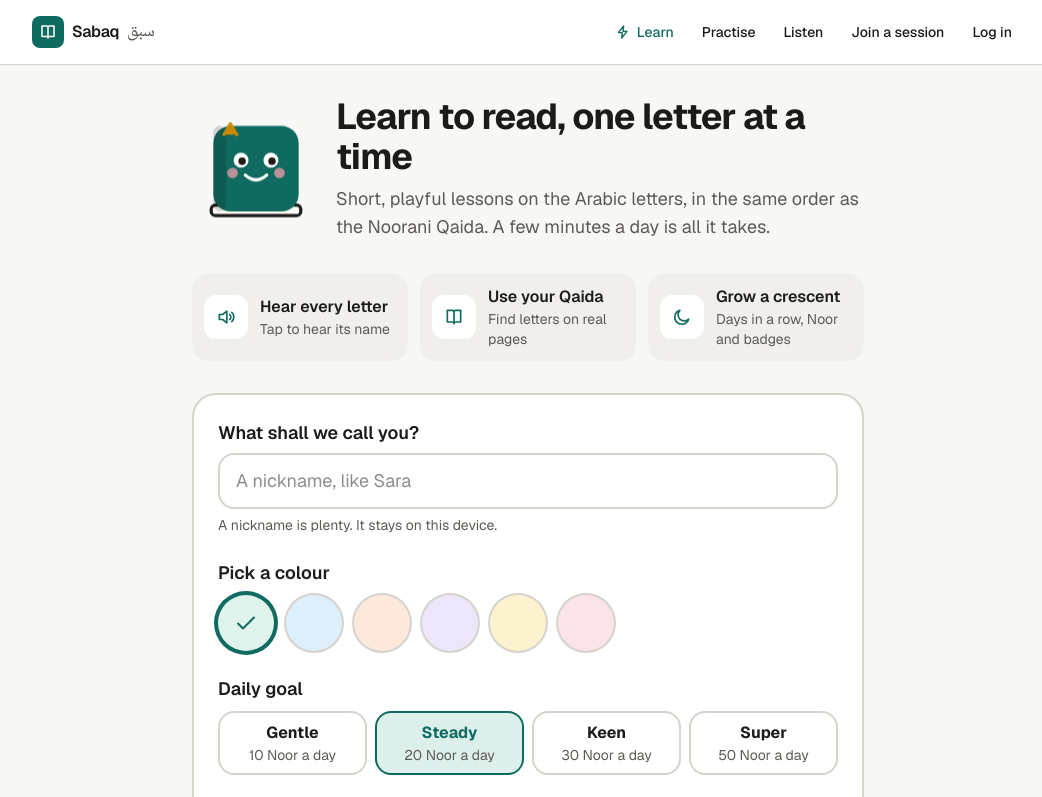
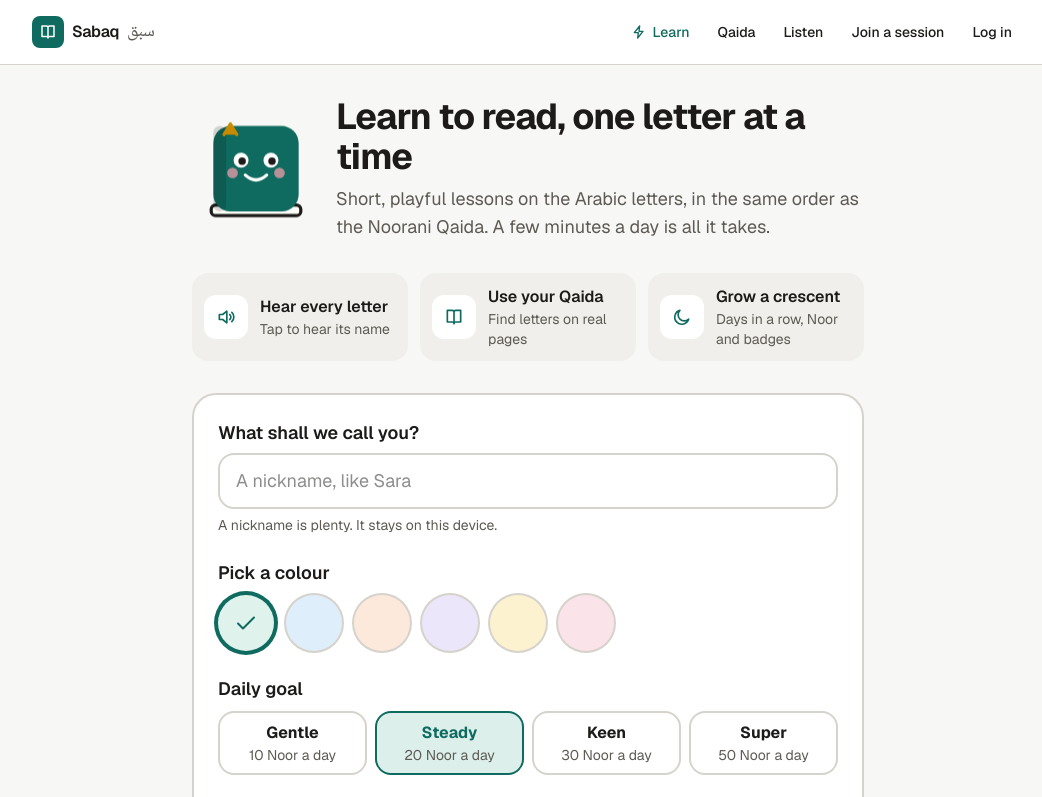
Before and after one commit to arshad75/sabaq, a Next.js app: page /learn in a window 1280 px wide. Shown: the top 797 px of the page, without its empty margins (112-1154 px from the left). Built offline with nearby package versions, Linux system fonts and the light colour scheme.

Commit message:
fix(nav): one menu everywhere once signed in

```diff
--- a/src/app/globals.css
+++ b/src/app/globals.css
@@ -115,6 +115,13 @@ body {
   font-family: var(--font-sans);
 }
 
+/* The tab bar on phones and tablets covers the bottom of the page; keep content clear of it. */
+@media (width < 64rem) {
+  body:has([data-bottom-nav]) {
+    padding-bottom: calc(3.5rem + env(safe-area-inset-bottom));
+  }
+}
+
 :focus-visible {
   outline: 3px solid var(--focus);
   outline-offset: 2px;
--- a/src/components/auth/AuthNavLink.tsx
+++ b/src/components/auth/AuthNavLink.tsx
@@ -3,12 +3,11 @@
 import Link from "next/link";
 import { useSyncExternalStore, type ReactNode } from "react";
 import { supabaseAuth } from "@/lib/auth/mode";
-import { Icon } from "@/components/ui/Icon";
 
 // The Supabase session cookie is readable by the page, so static pages can tell without a server call.
 const signedIn = () => supabaseAuth && /(?:^|;\s*)sb-[^=]+-auth-token(?:\.0)?=/.test(document.cookie);
 
-function useSignedIn() {
+export function useSignedIn() {
   return useSyncExternalStore(
     () => () => {},
     signedIn,
@@ -24,15 +23,3 @@ export function HomeLink({ className, children }: { className: string; children:
     </Link>
   );
 }
-
-export function AuthNavLink({ className }: { className: string }) {
-  return useSignedIn() ? (
-    <Link href="/welcome" className={`${className} gap-1.5`}>
-      <Icon name="home" size={16} /> Home
-    </Link>
-  ) : (
-    <Link href="/login" className={className}>
-      {supabaseAuth ? "Sign in" : "Log in"}
-    </Link>
-  );
-}
--- a/src/components/learn/LearnParts.tsx
+++ b/src/components/learn/LearnParts.tsx
@@ -73,7 +73,7 @@ export function StatsBar({ learner, data, onLearners }: { learner: Learner; data
 
 export function Tabs({ at, go }: { at: "path" | "review" | "me"; go: (path: string) => void }) {
   const tabs = [
-    { id: "path", path: "", label: "Learn", icon: "home" },
+    { id: "path", path: "", label: "Learn", icon: "zap" },
     { id: "review", path: "review", label: "Practise", icon: "dots" },
     { id: "me", path: "me", label: "Me", icon: "user" },
   ] as const;
--- a/src/components/shell/AccountShell.tsx
+++ b/src/components/shell/AccountShell.tsx
@@ -2,30 +2,25 @@ import type { ReactNode } from "react";
 import type { Account } from "@/lib/supabase/server";
 import { Icon } from "@/components/ui/Icon";
 import { Brand } from "./AppShell";
-import { BottomNav, TopNav, type NavItem } from "./Nav";
+import { BottomNav, TopNav } from "./Nav";
+import { accountNav } from "./nav-items";
 
 /** Shell for real (Supabase) accounts: top nav on wide screens, a tab bar on phones. */
 export function AccountShell({ account, children }: { account: Account; children: ReactNode }) {
-  const nav: NavItem[] = [
-    { href: "/welcome", label: "Home", icon: "home", exact: true },
-    { href: "/join", label: "Join", icon: "play" },
-    { href: "/listen", label: "Listen", icon: "speech" },
-    ...(account.isAdmin ? [{ href: "/admin", label: "Admin", icon: "shield" } as NavItem] : []),
-    { href: "/account", label: "Account", icon: "user" },
-  ];
+  const nav = accountNav(account.isAdmin);
   return (
     <div className="flex min-h-full flex-1 flex-col">
       <header className="sticky top-0 z-30 border-b border-border bg-surface/95 backdrop-blur">
         <div className="mx-auto flex h-16 max-w-5xl items-center justify-between gap-2 px-4">
           <Brand href="/welcome" />
           <TopNav items={nav} />
-          <span className="inline-flex min-h-9 items-center gap-1.5 rounded-full bg-surface-2 px-3 text-sm font-medium md:hidden">
+          <span className="inline-flex min-h-9 items-center gap-1.5 rounded-full bg-surface-2 px-3 text-sm font-medium lg:hidden">
             <Icon name="user" size={16} />
             {account.displayName}
           </span>
         </div>
       </header>
-      <main id="main" className="mx-auto w-full max-w-5xl flex-1 px-4 pt-6 pb-24 md:pb-10">
+      <main id="main" className="mx-auto w-full max-w-5xl flex-1 px-4 pt-6 pb-10">
         {children}
       </main>
       <BottomNav items={nav} />
--- a/src/components/shell/AppShell.tsx
+++ b/src/components/shell/AppShell.tsx
@@ -4,8 +4,9 @@ import { cn } from "@/lib/cn";
 import { site } from "@/lib/site";
 import { QAIDA } from "@/lib/books";
 import { Icon } from "@/components/ui/Icon";
-import { AuthNavLink, HomeLink } from "@/components/auth/AuthNavLink";
+import { HomeLink } from "@/components/auth/AuthNavLink";
 import { BottomNav, TopNav, type NavItem } from "./Nav";
+import { SiteNav } from "./SiteNav";
 
 const BRAND_CLASS = "inline-flex min-h-11 items-center gap-2 font-semibold tracking-tight";
 
@@ -67,7 +68,7 @@ export function AppShell({
       <main
         id="main"
         className={cn(
-          "mx-auto w-full flex-1 px-4 pt-6 pb-24 md:pb-10",
+          "mx-auto w-full flex-1 px-4 pt-6 pb-10",
           width === "narrow" ? "max-w-3xl" : "max-w-6xl",
         )}
       >
@@ -106,21 +107,7 @@ export function PublicShell({ children }: { children: ReactNode }) {
           <HomeLink className={BRAND_CLASS}>
             <BrandMark />
           </HomeLink>
-          <nav aria-label="Main" className="flex items-center gap-1 text-sm font-medium">
-            <Link href="/learn" className="inline-flex min-h-11 items-center gap-1.5 rounded-xl px-3 text-primary hover:bg-surface-2">
-              <Icon name="zap" size={16} /> Learn
-            </Link>
-            <Link href="/practice" className="hidden min-h-11 items-center rounded-xl px-3 hover:bg-surface-2 sm:inline-flex">
-              Practise
-            </Link>
-            <Link href="/listen" className="hidden min-h-11 items-center rounded-xl px-3 hover:bg-surface-2 md:inline-flex">
-              Listen
-            </Link>
-            <Link href="/join" className="inline-flex min-h-11 items-center rounded-xl px-3 hover:bg-surface-2">
-              Join<span className="hidden sm:inline">&nbsp;a session</span>
-            </Link>
-            <AuthNavLink className="inline-flex min-h-11 items-center rounded-xl px-3 hover:bg-surface-2" />
-          </nav>
+          <SiteNav />
         </div>
       </header>
       <main id="main" className="mx-auto w-full max-w-5xl flex-1 px-4 py-8">
--- a/src/components/shell/Nav.tsx
+++ b/src/components/shell/Nav.tsx
@@ -4,9 +4,11 @@ import Link from "next/link";
 import { usePathname } from "next/navigation";
 import { Suspense } from "react";
 import { cn } from "@/lib/cn";
-import { Icon, type IconName } from "@/components/ui/Icon";
+import { Icon } from "@/components/ui/Icon";
 
-export type NavItem = { href: string; label: string; icon: IconName; exact?: boolean };
+import type { NavItem } from "./nav-items";
+
+export type { NavItem };
 type Variant = "top" | "bottom";
 
 const isActive = (item: NavItem, pathname: string | null) =>
@@ -78,7 +80,7 @@ function ResponsiveNavList(props: { items: NavItem[]; variant: Variant }) {
 
 export function TopNav({ items }: { items: NavItem[] }) {
   return (
-    <nav aria-label="Main" className="hidden md:block">
+    <nav aria-label="Main" className="hidden lg:block">
       <ResponsiveNavList items={items} variant="top" />
     </nav>
   );
@@ -88,7 +90,8 @@ export function BottomNav({ items }: { items: NavItem[] }) {
   return (
     <nav
       aria-label="Main"
-      className="fixed inset-x-0 bottom-0 z-30 border-t border-border bg-surface/95 pb-[env(safe-area-inset-bottom)] backdrop-blur md:hidden"
+      data-bottom-nav
+      className="fixed inset-x-0 bottom-0 z-30 border-t border-border bg-surface/95 pb-[env(safe-area-inset-bottom)] backdrop-blur lg:hidden"
     >
       <ResponsiveNavList items={items} variant="bottom" />
     </nav>
--- /dev/null
+++ b/src/components/shell/SiteNav.tsx
@@ -0,0 +1,43 @@
+"use client";
+
+import Link from "next/link";
+import { useSignedIn } from "@/components/auth/AuthNavLink";
+import { supabaseAuth } from "@/lib/auth/mode";
+import { Icon } from "@/components/ui/Icon";
+import { BottomNav, TopNav } from "./Nav";
+import { accountNav } from "./nav-items";
+
+const BASE = "min-h-11 items-center rounded-xl px-3 hover:bg-surface-2";
+const LINK = `inline-flex ${BASE}`;
+
+/** Public pages: a signed-in family gets the same menu as on their home screen. */
+export function SiteNav() {
+  if (useSignedIn()) {
+    const items = accountNav();
+    return (
+      <>
+        <TopNav items={items} />
+        <BottomNav items={items} />
+      </>
+    );
+  }
+  return (
+    <nav aria-label="Main" className="flex items-center gap-1 text-sm font-medium">
+      <Link href="/learn" className={`${LINK} gap-1.5 text-primary`}>
+        <Icon name="zap" size={16} /> Learn
+      </Link>
+      <Link href="/practice" className={`${BASE} hidden sm:inline-flex`}>
+        Qaida
+      </Link>
+      <Link href="/listen" className={`${BASE} hidden md:inline-flex`}>
+        Listen
+      </Link>
+      <Link href="/join" className={LINK}>
+        Join<span className="hidden sm:inline">&nbsp;a session</span>
+      </Link>
+      <Link href="/login" className={LINK}>
+        {supabaseAuth ? "Sign in" : "Log in"}
+      </Link>
+    </nav>
+  );
+}
--- /dev/null
+++ b/src/components/shell/nav-items.ts
@@ -0,0 +1,16 @@
+import type { IconName } from "@/components/ui/Icon";
+
+export type NavItem = { href: string; label: string; icon: IconName; exact?: boolean };
+
+/** The one menu a signed-in family sees on every page. */
+export function accountNav(isAdmin = false): NavItem[] {
+  return [
+    { href: "/welcome", label: "Home", icon: "home", exact: true },
+    { href: "/learn", label: "Learn", icon: "zap" },
+    { href: "/practice", label: "Qaida", icon: "book" },
+    { href: "/listen", label: "Listen", icon: "speech" },
+    { href: "/join", label: "Join", icon: "play" },
+    ...(isAdmin ? [{ href: "/admin", label: "Admin", icon: "shield" } as NavItem] : []),
+    { href: "/account", label: "Account", icon: "user" },
+  ];
+}
```
Also changed, not shown: 2 other files (tests, documents, lock files or other folders).
